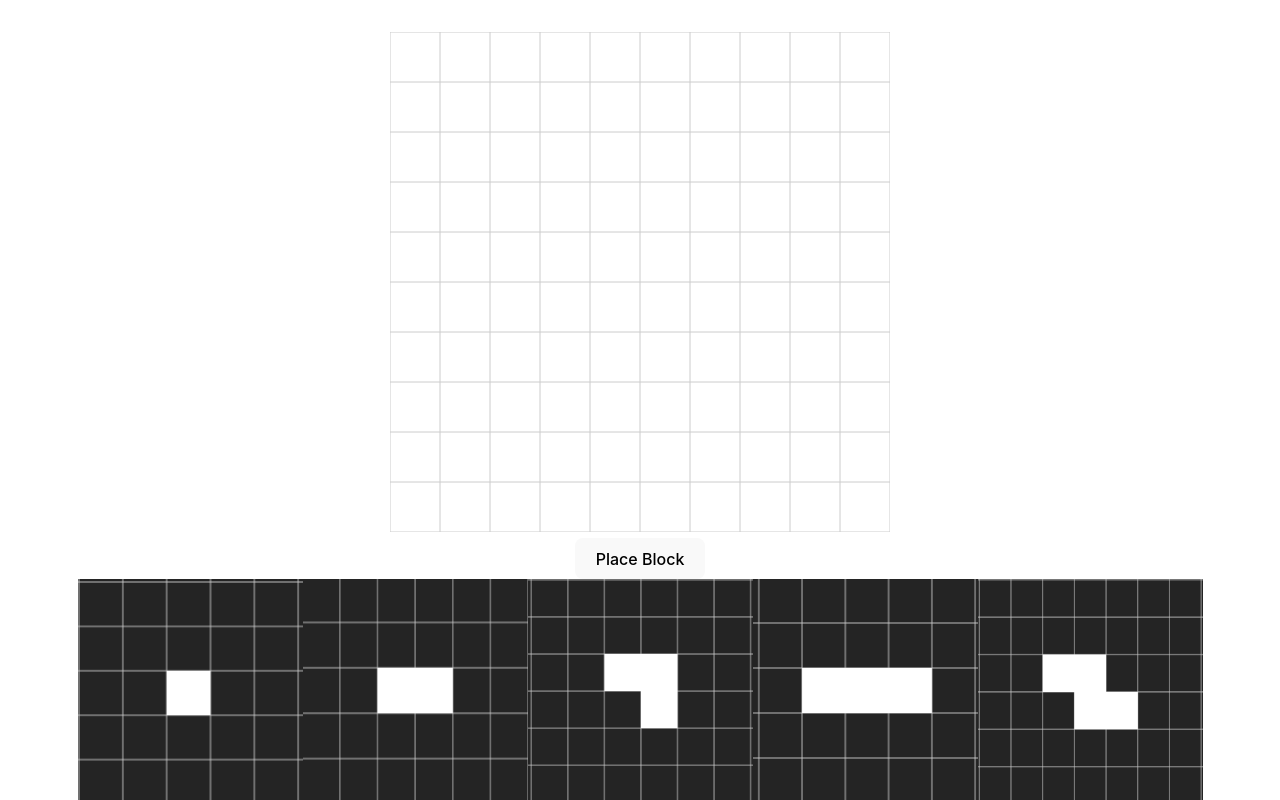
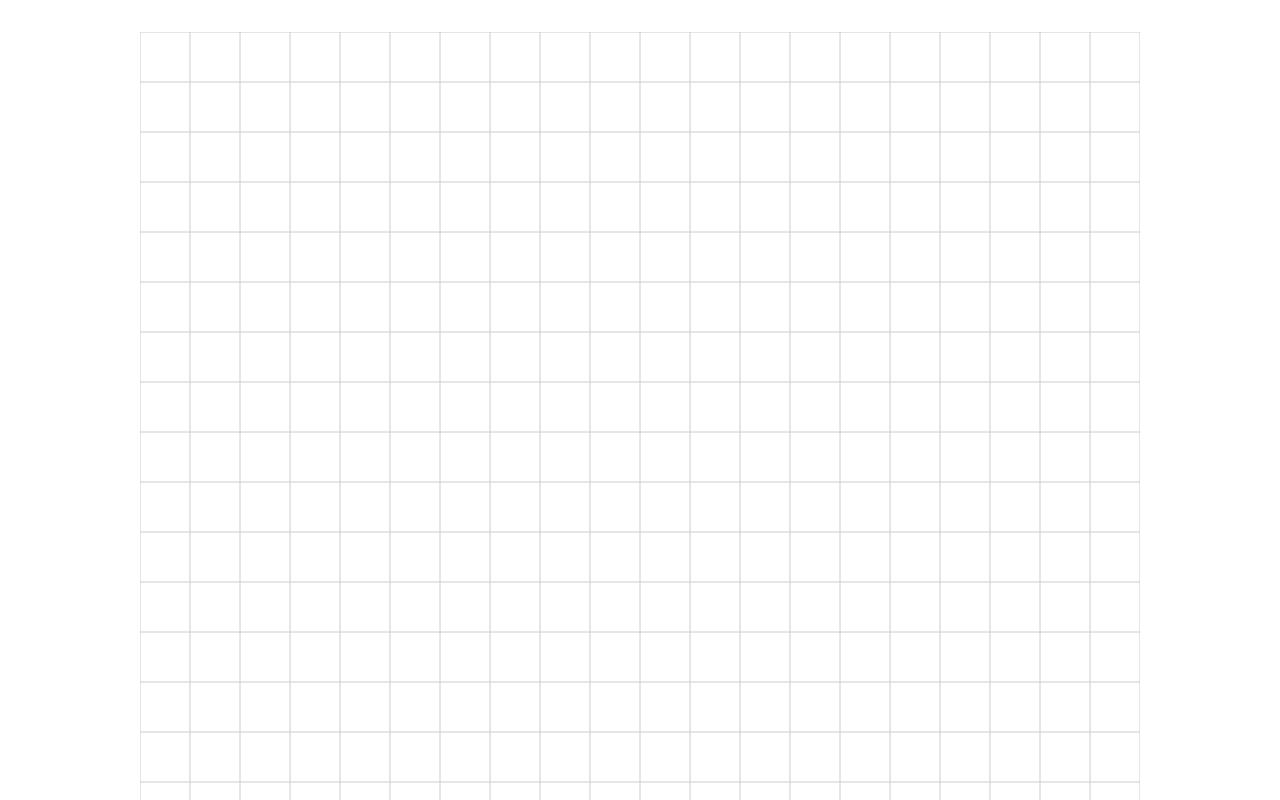
Before and after one commit to jaygarza1982/jakes-blokus, a React (Vite) app: page / in a window 1280 px wide. Both pictures are taken after typing "Sample" into the empty fields and a click on the button "Host". Shown: the top 800 px of the page. Built offline with nearby package versions, Linux system fonts and the light colour scheme.

Commit message:
Increased board size

```diff
--- a/src/App.css
+++ b/src/App.css
@@ -1,5 +1,4 @@
 #root {
-  max-width: 1280px;
   margin: 0 auto;
   padding: 2rem;
   text-align: center;
--- a/src/Canvas.tsx
+++ b/src/Canvas.tsx
@@ -6,8 +6,8 @@ import { GameDataAtom } from './atoms/GameData';
 
 const Canvas: React.FC = () => {
   const gridSize = 50;
-  const width = 500;
-  const height = 500;
+  const width = 1000;
+  const height = 1000;
 
   const gameData = useRecoilValue(GameDataAtom);
 
--- a/src/Welcome.tsx
+++ b/src/Welcome.tsx
@@ -1,4 +1,4 @@
-import React, { useEffect } from 'react';
+import React from 'react';
 import { useNavigate } from 'react-router';
 import { v4 as uuid } from 'uuid';
 import { PlayerInfo } from './atoms/PlayerInfo';
--- a/src/util/PlaceBlock.ts
+++ b/src/util/PlaceBlock.ts
@@ -1,8 +1,8 @@
 import { Block, GameData } from '../GameData';
 
 const gridSize = 50;
-const width = 500;
-const height = 500;
+const width = 1000;
+const height = 1000;
 
 const getBlockGridPositions = (block: Block): number[][] => {
   return block.shape.map(
```
